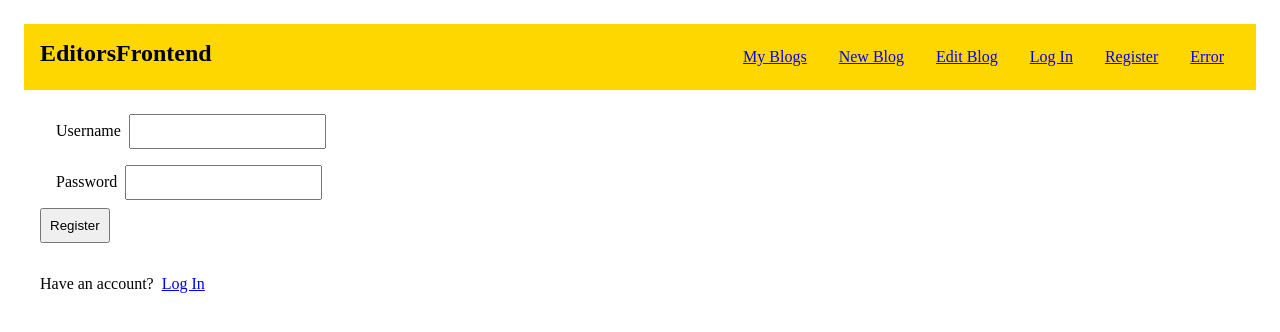
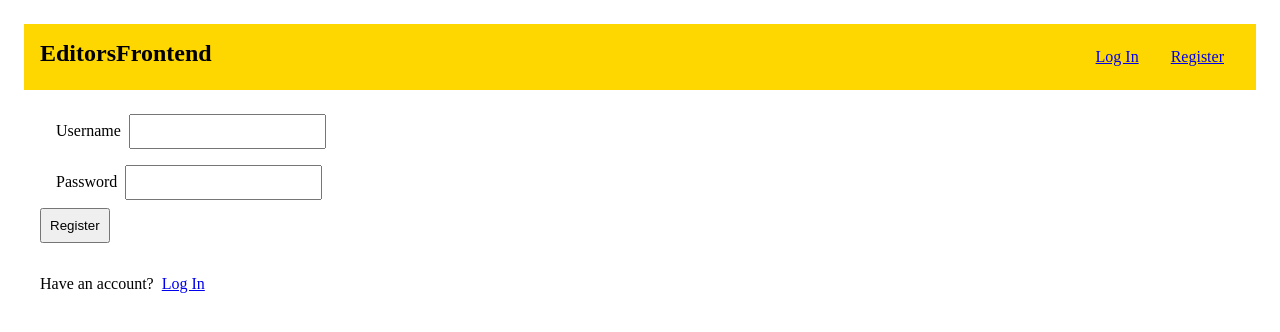
Before and after one commit to miguelruizc/odin-blog-API, a React (Vite) app in the folder editors-frontend/: page /register in a window 1280 px wide. Shown: the top 332 px of the page. Built offline with nearby package versions, Linux system fonts and the light colour scheme.

Commit message:
Add different nav links for auth/non-auth users

```diff
--- a/editors-frontend/src/App.jsx
+++ b/editors-frontend/src/App.jsx
@@ -1,22 +1,38 @@
 import { BrowserRouter, Routes, Route } from 'react-router-dom';
+import { useState } from 'react';
 import Nav from './nav';
 import MyBlogs from './my-blogs';
 import NewBlog from './new-blog';
 import EditBlog from './edit-blog';
 import Register from './register';
 import Login from './login';
+import Logout from './logout';
 import Error from './error';
 
 function App() {
+	const [isAuthenticated, setIsAuthenticated] = useState(
+		Boolean(localStorage.getItem('jwt'))
+	);
+
 	return (
 		<BrowserRouter>
-			<Nav />
+			<Nav isAuthenticated={isAuthenticated} setIsAuthenticated={setIsAuthenticated} />
 			<Routes>
 				<Route path="/" element={<MyBlogs />} />
 				<Route path="/new-blog" element={<NewBlog />} />
 				<Route path="/edit-blog" element={<EditBlog />} />
-				<Route path="/register" element={<Register />} />
-				<Route path="/login" element={<Login />} />
+				<Route
+					path="/register"
+					element={<Register setIsAuthenticated={setIsAuthenticated} />}
+				/>
+				<Route
+					path="/login"
+					element={<Login setIsAuthenticated={setIsAuthenticated} />}
+				/>
+				<Route
+					path="/logout"
+					element={<Logout setIsAuthenticated={setIsAuthenticated} />}
+				/>
 				<Route path="*" element={<Error />} />
 			</Routes>
 		</BrowserRouter>
--- a/editors-frontend/src/login.jsx
+++ b/editors-frontend/src/login.jsx
@@ -1,7 +1,7 @@
 import { Link } from 'react-router-dom';
 import { useNavigate } from 'react-router-dom';
 
-function Login() {
+function Login({ setIsAuthenticated }) {
 	const navigate = useNavigate();
 
 	// Submit form function
@@ -45,6 +45,7 @@ function Login() {
 			// Extract JWT + username and store locally
 			localStorage.setItem('jwt', jsonResponse.JWT);
 			localStorage.setItem('username', username);
+			setIsAuthenticated(true);
 
 			// Redirect to /home
 			navigate('/');
--- /dev/null
+++ b/editors-frontend/src/logout.jsx
@@ -0,0 +1,12 @@
+import { Navigate } from 'react-router-dom';
+
+function Logout({ setIsAuthenticated }) {
+	// Remove user info from local storage
+	localStorage.clear();
+	setIsAuthenticated(false);
+
+	// Redirect to home
+	return <Navigate to="/" />;
+}
+
+export default Logout;
--- a/editors-frontend/src/nav.jsx
+++ b/editors-frontend/src/nav.jsx
@@ -1,6 +1,7 @@
 import { Link } from 'react-router-dom';
 
-function Nav() {
+function Nav({ isAuthenticated, setIsAuthenticated }) {
+	if (isAuthenticated) {
 		return (
 			<nav>
 				<h2>EditorsFrontend</h2>
@@ -15,17 +16,26 @@ function Nav() {
 						<Link to="/edit-blog">Edit Blog</Link>
 					</li>
 					<li>
+						<Link to="/logout">Log Out</Link>
+					</li>
+				</ul>
+			</nav>
+		);
+	} else {
+		return (
+			<nav>
+				<h2>EditorsFrontend</h2>
+				<ul>
+					<li>
 						<Link to="/login">Log In</Link>
 					</li>
 					<li>
 						<Link to="/register">Register</Link>
 					</li>
-				<li>
-					<Link to="/error">Error</Link>
-				</li>
 				</ul>
 			</nav>
 		);
 	}
+}
 
 export default Nav;
--- a/editors-frontend/src/register.jsx
+++ b/editors-frontend/src/register.jsx
@@ -1,7 +1,7 @@
 import { Link } from 'react-router-dom';
 import { useNavigate } from 'react-router-dom';
 
-function Register() {
+function Register({ setIsAuthenticated }) {
 	const navigate = useNavigate();
 
 	// Submit form function
@@ -45,6 +45,7 @@ function Register() {
 			// Extract JWT + username and store locally
 			localStorage.setItem('jwt', jsonResponse.JWT);
 			localStorage.setItem('username', username);
+			setIsAuthenticated(true);
 
 			// Redirect to /home
 			navigate('/');
```
Lines whose indentation alone changed are shown as unchanged.
